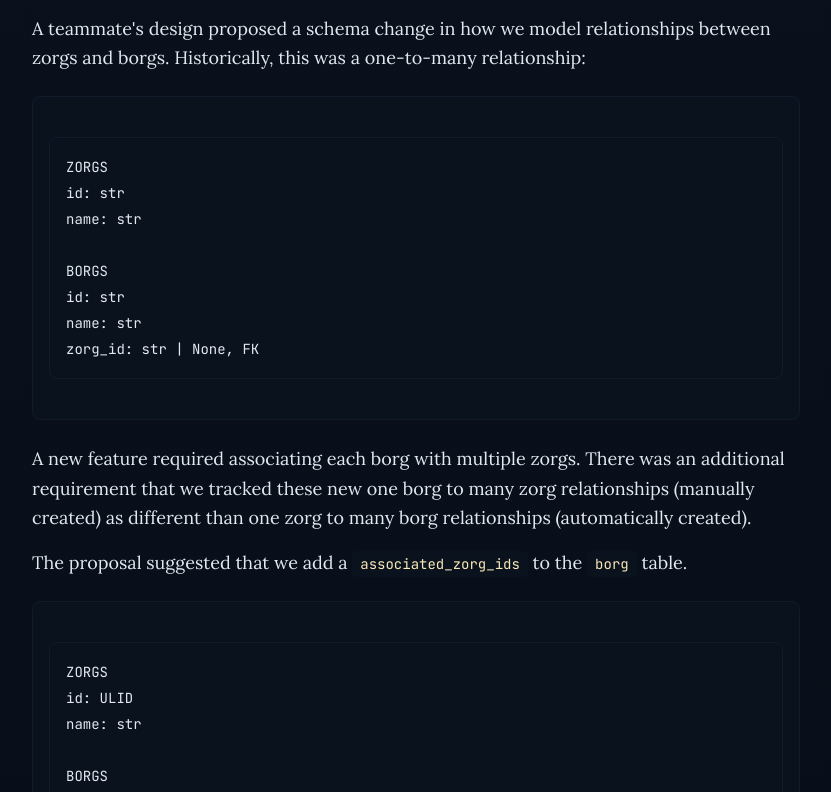
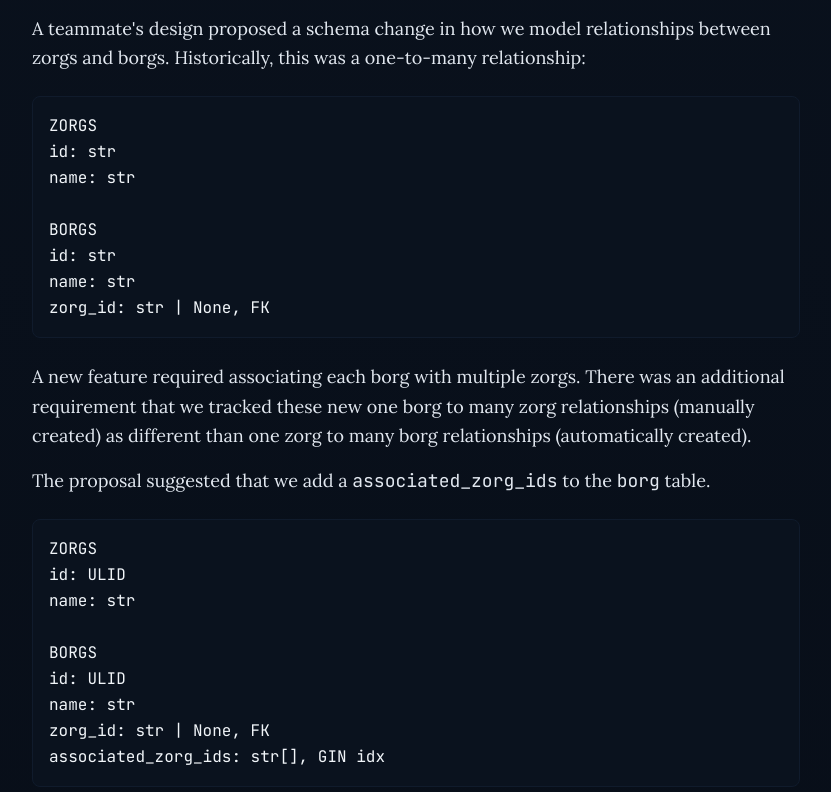
Before and after one commit to rohitmusti/rohitmusti.github.io, a Next.js app: page /blog/debate-vs-collaboration in a window 1280 px wide. Shown: the part 588-1380 px from the top of the page, without its empty margins (224-1055 px from the left). Built offline with nearby package versions, Linux system fonts and the light colour scheme.

Commit message:
fix double borders

```diff
--- a/pages/blog/[slug].tsx
+++ b/pages/blog/[slug].tsx
@@ -81,15 +81,13 @@ export default function PostPage({
               // Custom components for better styling
               code: ({ node, inline, className, children, ...props }: any) => {
                 return inline ? (
-                  <code className="font-mono text-sm bg-navy-800 px-2 py-1 rounded text-gold-300" {...props}>
+                  <code {...props}>
                     {children}
                   </code>
                 ) : (
-                  <pre className="bg-navy-800 rounded-lg p-4 overflow-x-auto my-6 border border-navy-700">
-                    <code className="font-mono text-sm text-slate-200" {...props}>
-                      {children}
-                    </code>
-                  </pre>
+                  <code className="block" {...props}>
+                    {children}
+                  </code>
                 );
               },
               a: ({ node, children, href, ...props }: any) => (
```
